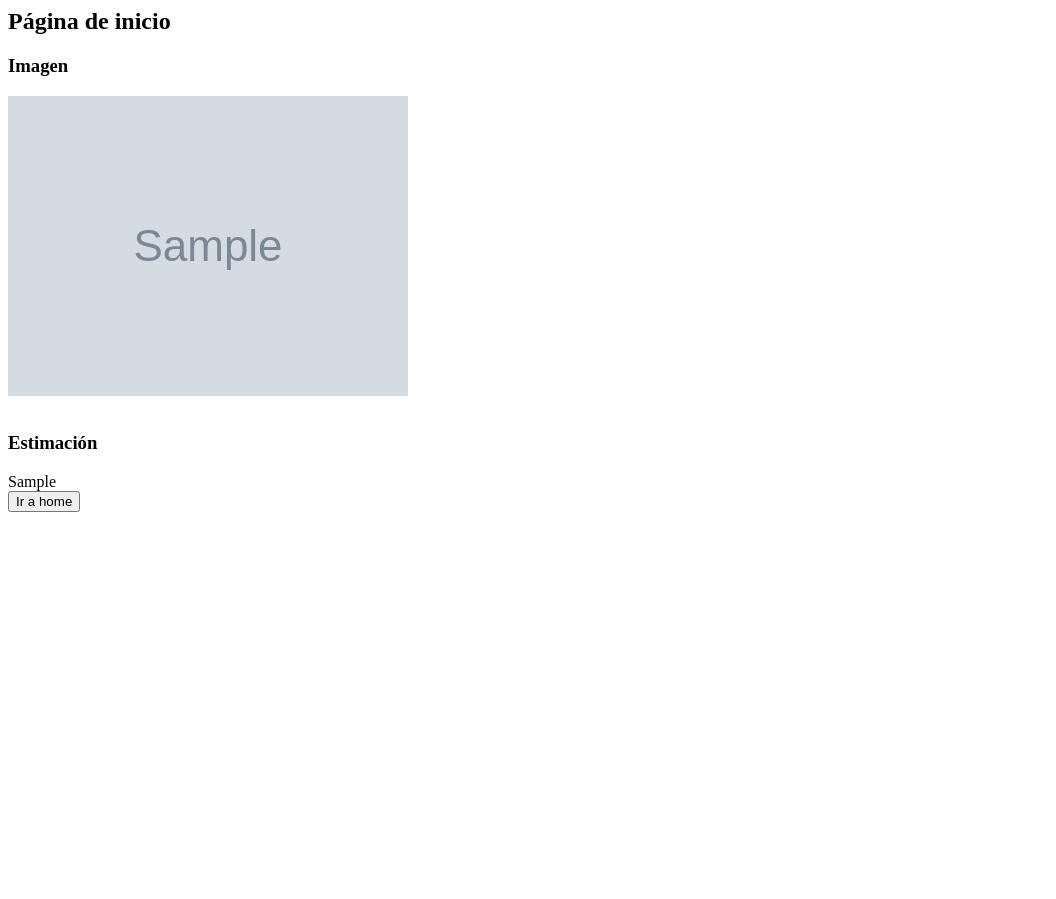
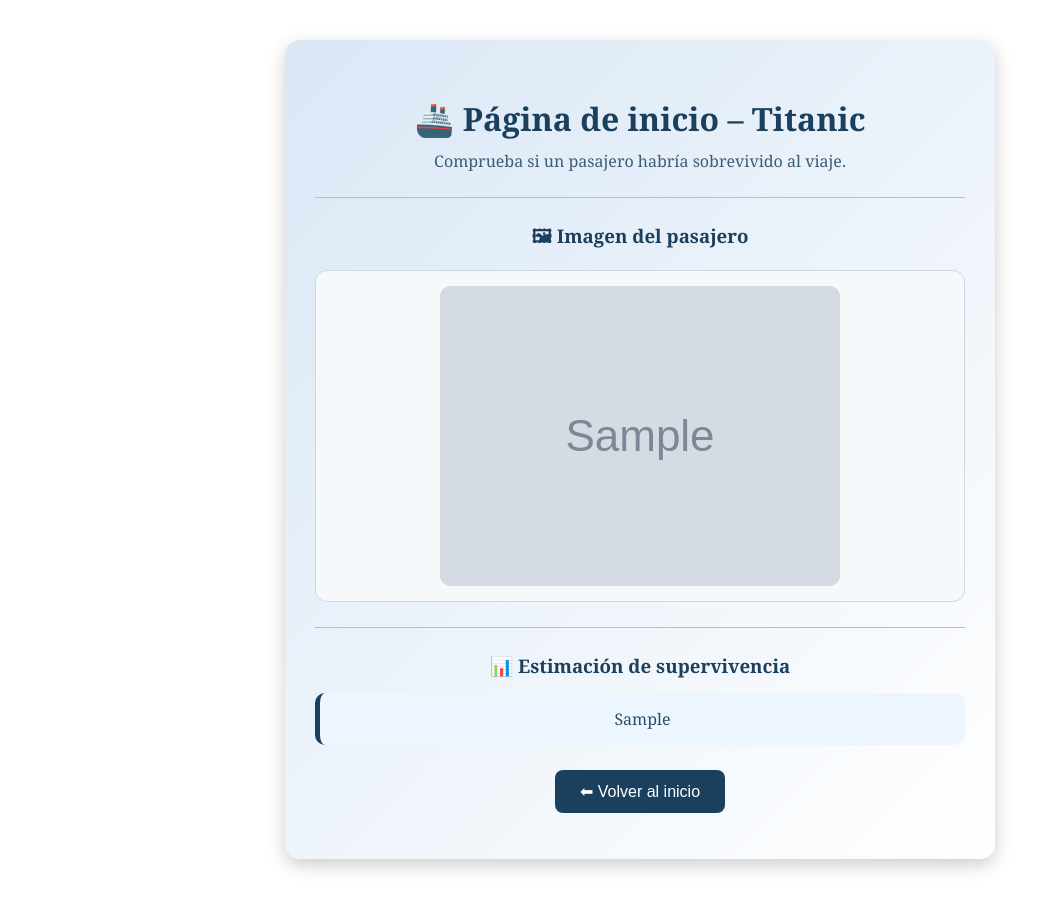
Before and after one commit to Ashleyafro/flask-html, a Flask app: template templates/index2.html in a window 1280 px wide. Shown: the whole page, without its empty margins (0-1056 px from the left). Before the commit the page ends 512 px from the top, so only its background shows below. Run offline with Flask 3, Linux system fonts and the light colour scheme; the template is opened without the code that fills it: most values are stand-ins (such as "Sample title", 1, 10 or a date in 2020); grey boxes marked "Sample" are stand-in pictures.

Commit message:
cambios html

```diff
--- a/templates/index2.html
+++ b/templates/index2.html
@@ -1,22 +1,78 @@
-<h2> Página de inicio</h2>
+<div style="
+    max-width: 650px;
+    margin: 40px auto;
+    padding: 30px;
+    border-radius: 15px;
+    background: linear-gradient(135deg, #d9e7f5, #ffffff);
+    box-shadow: 0 6px 18px rgba(0, 0, 0, 0.2);
+    font-family: 'Georgia', serif;
+    text-align: center;
+">
 
-<h3>Imagen</h3>
-{% if img_url %}
-    <div>
-        <img src="{{ img_url }}" alt="Imagen desde URL">
-    </div>
-{% endif %}
-<br>
-<h3>Estimación</h3>
-{% if respuesta2 %}
-    <div>
-        {{respuesta2 | safe}}
-    </div>
-{% endif %}
+    <h2 style="color: #1b405e; font-size: 32px; margin-bottom: 10px;">
+        🚢 Página de inicio – Titanic
+    </h2>
 
+    <p style="color: #3b5c77; font-size: 16px; margin-top: 0;">
+        Comprueba si un pasajero habría sobrevivido al viaje.
+    </p>
 
+    <hr style="margin: 25px 0; border: 0; border-top: 1px solid #aac4d1;">
 
+    <!-- Imagen -->
+    <h3 style="color: #1b405e; margin-bottom: 15px;">🖼 Imagen del pasajero</h3>
 
-<form action="{{url_for('home')}}" method = "get">
-    <button type="submit">Ir a home</button>
-</form>
+    {% if img_url %}
+        <div style="
+            padding: 15px;
+            border-radius: 12px;
+            background: #f5f9fc;
+            border: 1px solid #ccd9e2;
+            margin-bottom: 25px;
+        ">
+            <img src="{{ img_url }}" alt="Imagen desde URL"
+                 style="max-width: 100%; border-radius: 10px;">
+        </div>
+    {% else %}
+        <p style="color: #4a6a84;">No se ha proporcionado imagen.</p>
+    {% endif %}
+
+    <hr style="margin: 25px 0; border: 0; border-top: 1px solid #aac4d1;">
+
+    <!-- Estimación -->
+    <h3 style="color: #1b405e; margin-bottom: 15px;">📊 Estimación de supervivencia</h3>
+
+    {% if respuesta2 %}
+        <div style="
+            padding: 15px;
+            background: #edf6ff;
+            border-left: 5px solid #1b405e;
+            border-radius: 10px;
+            margin-bottom: 25px;
+            color: #2a4d66;
+        ">
+            {{ respuesta2 | safe }}
+        </div>
+    {% else %}
+        <p style="color: #4a6a84;">Aún no se ha generado ninguna predicción.</p>
+    {% endif %}
+
+    <!-- Botón volver -->
+    <form action="{{ url_for('home') }}" method="get" style="margin-top: 20px;">
+        <button type="submit" style="
+            padding: 12px 25px;
+            font-size: 16px;
+            background: #1b405e;
+            color: white;
+            border: none;
+            border-radius: 8px;
+            cursor: pointer;
+            transition: 0.3s;
+        "
+        onmouseover="this.style.background='#27567a'"
+        onmouseout="this.style.background='#1b405e'">
+            ⬅ Volver al inicio
+        </button>
+    </form>
+
+</div>
```
Also changed, not shown: templates/index.html (+47 -8 lines).
